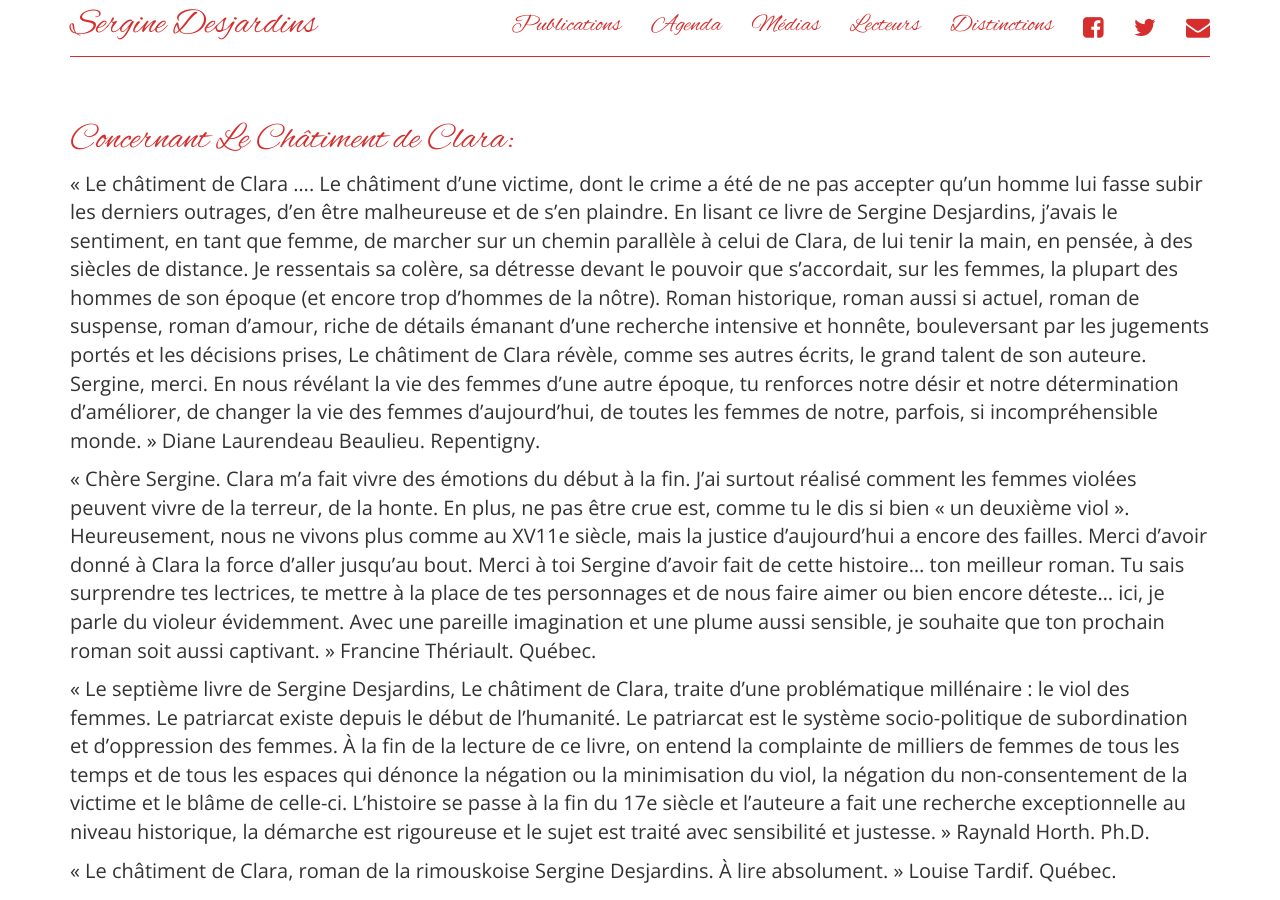
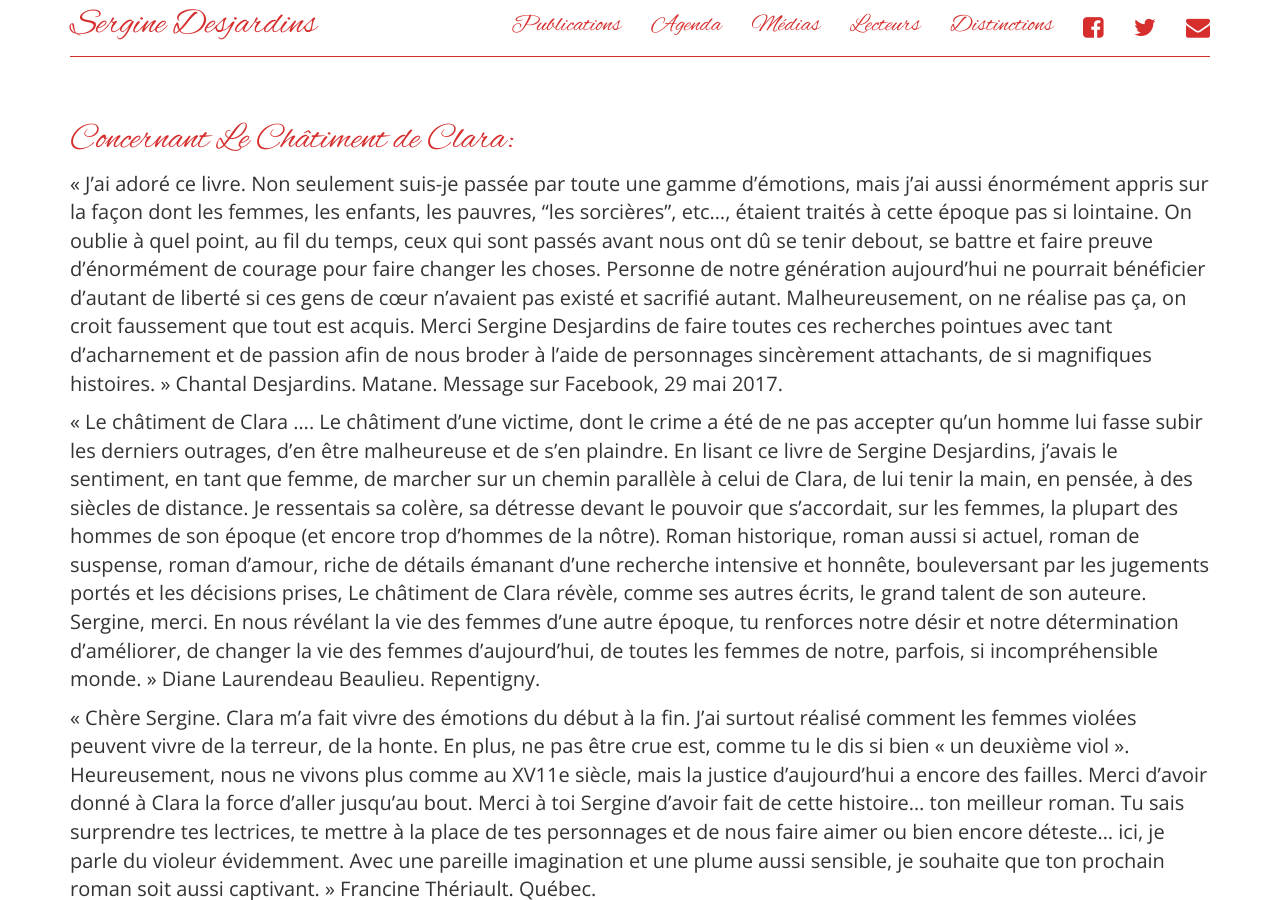
Before and after one commit to serginedesjardins/serginedesjardins.github.io, a Jekyll site: the page built from lecteurs.md, in a window 1280 px wide and 900 px high. Built offline with Jekyll 4.4.1, drawn with Linux system fonts in a browser that asks for light colours; nearby versions of some CDN libraries.

Commit message:
Chantal Desjardins
J'ai ajouté le dernier message de Chantal et j'ai quand même laissé le précédent. Les 2 dates sont indiquées.

```diff
--- a/lecteurs.md
+++ b/lecteurs.md
@@ -5,6 +5,8 @@ permalink: /lecteurs/
 ---
 
 # Concernant Le Châtiment de Clara:
+
+« J'ai adoré ce livre. Non seulement suis-je passée par toute une gamme d'émotions, mais j'ai aussi énormément appris sur la façon dont les femmes, les enfants, les pauvres, "les sorcières", etc…, étaient traités à cette époque pas si lointaine. On oublie à quel point, au fil du temps, ceux qui sont passés avant nous ont dû se tenir debout, se battre et faire preuve d'énormément de courage pour faire changer les choses. Personne de notre génération aujourd'hui ne pourrait bénéficier d'autant de liberté si ces gens de cœur n'avaient pas existé et sacrifié autant. Malheureusement, on ne réalise pas ça, on croit faussement que tout est acquis. Merci Sergine Desjardins de faire toutes ces recherches pointues avec tant d'acharnement et de passion afin de nous broder à l'aide de personnages sincèrement attachants, de si magnifiques histoires. » Chantal Desjardins. Matane. Message sur Facebook, 29 mai 2017.
 
 « Le châtiment de Clara …. Le châtiment d’une victime, dont le crime a été de ne pas accepter qu’un homme lui fasse subir les derniers outrages, d’en être malheureuse et de s’en plaindre. En lisant ce livre de Sergine Desjardins, j’avais le sentiment, en tant que femme, de marcher sur un chemin parallèle à celui de Clara, de lui tenir la main, en pensée, à des siècles de distance. Je ressentais sa colère, sa détresse devant le pouvoir que s’accordait, sur les femmes, la plupart des hommes de son époque (et encore trop d’hommes de la nôtre). Roman historique, roman aussi si actuel, roman de suspense, roman d’amour, riche de détails émanant d’une recherche intensive et honnête, bouleversant par les jugements portés et les décisions prises, Le châtiment de Clara révèle, comme ses autres écrits, le grand talent de son auteure. Sergine, merci. En nous révélant la vie des femmes d’une autre époque, tu renforces notre désir et notre détermination d’améliorer, de changer la vie des femmes d’aujourd’hui, de toutes les femmes de notre, parfois, si incompréhensible monde. » Diane Laurendeau Beaulieu. Repentigny.
 
```
